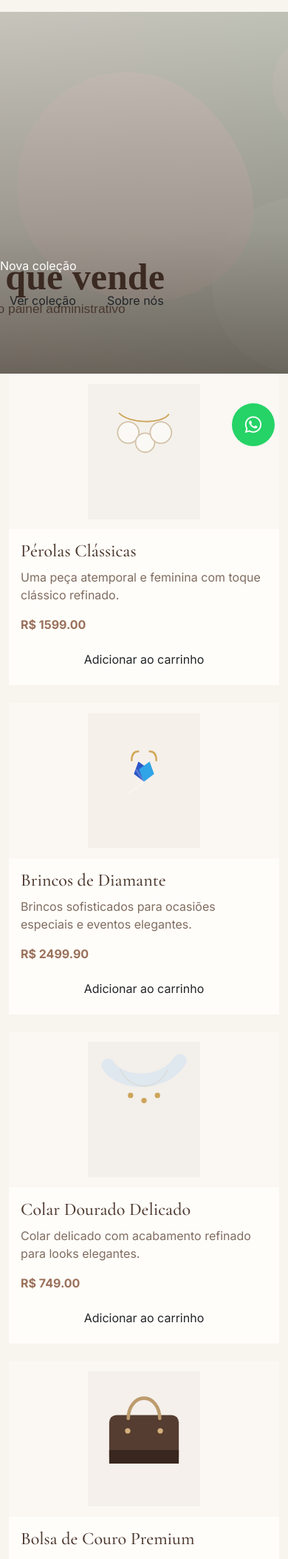
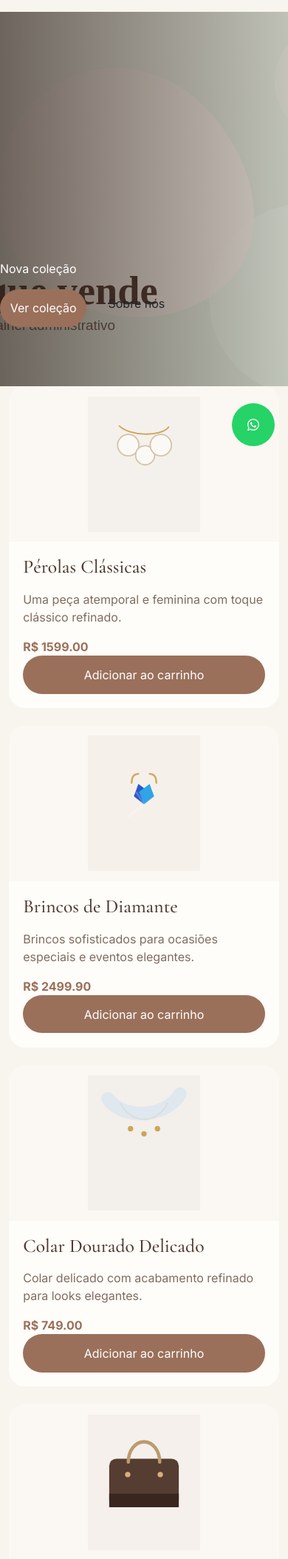
Before and after one commit to gabrieldigitalsales-del/carolina-helena, a Flask app: page / in a window 390 px wide. Shown: the part 161-2268 px from the top of the page at 74% size. Run offline with Flask 3, Linux system fonts and the light colour scheme; data comes from the database, SQL or seed files in the repository; parts of the project's set-up code (start-up, migrations or seed data) failed here and were passed over.

Commit message:
Atualizar o style.css

```diff
--- a/static/css/style.css
+++ b/static/css/style.css
@@ -1,22 +1,17 @@
 :root {
     --bg: #f8f4ee;
     --surface: #fffdf9;
-    --surface-soft: #f2e7db;
     --surface-soft-2: #fbf7f2;
-    --surface-green: #eef4eb;
     --text: #4e3a31;
     --muted: #7f6c60;
     --primary: #9a705b;
     --primary-dark: #7a5747;
-    --primary-soft: #ead9cc;
     --border: #e4d7cb;
-    --shadow: 0 18px 45px rgba(86, 58, 44, 0.08);
     --shadow-soft: 0 10px 25px rgba(86, 58, 44, 0.06);
     --radius: 22px;
 }
 
 * { box-sizing: border-box; }
-html { scroll-behavior: smooth; }
 
 body {
     font-family: 'Inter', sans-serif;
@@ -24,18 +19,11 @@ body {
     color: var(--text);
 }
 
-h1, h2, h3, h4, h5, .navbar-brand {
+h1, h2, h3 {
     font-family: 'Cormorant Garamond', serif;
 }
 
 img { max-width: 100%; }
-
-/* ===== NAVBAR ===== */
-
-.site-navbar {
-    background: rgba(248, 244, 238, 0.94);
-    backdrop-filter: blur(12px);
-}
 
 /* ===== HERO ===== */
 
@@ -52,13 +40,19 @@ img { max-width: 100%; }
     width: 100%;
     height: 100%;
     object-fit: cover;
-    object-position: center center;
+    object-position: center;
+    transform: scale(1);
+    transition: transform 6s ease;
+}
+
+.carousel-item.active .hero-image {
+    transform: scale(1.05);
 }
 
 .hero-overlay {
     position: absolute;
     inset: 0;
-    background: linear-gradient(90deg, rgba(40, 27, 20, 0.68) 0%, rgba(40, 27, 20, 0.36) 46%, rgba(40, 27, 20, 0.15) 100%);
+    background: linear-gradient(90deg, rgba(40,27,20,0.65), rgba(40,27,20,0.2));
 }
 
 .hero-content {
@@ -68,67 +62,82 @@ img { max-width: 100%; }
     padding: 5rem 0;
 }
 
-/* ===== PRODUTOS (CORRIGIDO) ===== */
+/* ===== PRODUTOS ===== */
 
 .product-card {
     overflow: hidden;
     height: 100%;
     display: flex;
     flex-direction: column;
+    border-radius: var(--radius);
+    background: var(--surface);
+    transition: transform 0.25s ease, box-shadow 0.25s ease;
+}
+
+.product-card:hover {
+    transform: translateY(-6px);
+    box-shadow: 0 20px 40px rgba(0,0,0,0.08);
 }
 
 .product-image-link {
     display: block;
     width: 100%;
+    overflow: hidden;
 }
 
 .product-thumb-wrap {
-    position: relative;
-    background: var(--surface-soft-2);
     height: 280px;
     min-height: 280px;
     padding: 0.85rem;
     display: flex;
     align-items: center;
     justify-content: center;
+    background: var(--surface-soft-2);
     overflow: hidden;
-    flex-shrink: 0;
 }
 
 .product-image {
     width: 100%;
     height: 100%;
     object-fit: contain;
-    object-position: center;
-    border-radius: 14px;
+    transform: scale(1);
+    transition: transform 0.45s ease;
+}
+
+/* ZOOM ELEGANTE */
+.product-card:hover .product-image {
+    transform: scale(1.08);
 }
 
 .product-body {
-    padding: 1.3rem;
+    padding: 1.2rem;
     display: flex;
     flex-direction: column;
     flex: 1;
-    background: var(--surface);
-    position: relative;
-    z-index: 2;
 }
 
 .product-body h3 {
-    font-size: 1.8rem;
+    font-size: 1.6rem;
 }
 
 .product-text {
     color: var(--muted);
-    margin-bottom: 1rem;
-}
-
-.price-row {
-    margin-bottom: 1rem;
+    margin: 0.5rem 0 1rem;
 }
 
 .current-price {
     font-weight: bold;
     color: var(--primary);
+    margin-bottom: 1rem;
+}
+
+.btn-primary-custom {
+    background: var(--primary);
+    color: white;
+    border-radius: 999px;
+    padding: 0.8rem;
+    text-align: center;
+    text-decoration: none;
 }
 
 /* ===== WHATSAPP ===== */
@@ -141,12 +150,11 @@ img { max-width: 100%; }
     width: 58px;
     height: 58px;
     border-radius: 50%;
+    background: #25D366;
+    color: white;
     display: flex;
     align-items: center;
     justify-content: center;
-    background: #25D366;
-    color: white;
-    font-size: 1.4rem;
 }
 
 /* ===== MOBILE ===== */
@@ -154,21 +162,12 @@ img { max-width: 100%; }
 @media (max-width: 767px) {
 
     .hero-banner {
-        min-height: 58vh;
+        min-height: 60vh;
         align-items: flex-end;
     }
 
     .hero-image {
-        object-position: 58% center;
-    }
-
-    .hero-overlay {
-        background: linear-gradient(
-            180deg,
-            rgba(40, 27, 20, 0.2) 0%,
-            rgba(40, 27, 20, 0.4) 60%,
-            rgba(40, 27, 20, 0.65) 100%
-        );
+        object-position: 60% center;
     }
 
     .product-thumb-wrap {
@@ -176,12 +175,13 @@ img { max-width: 100%; }
         min-height: 210px;
     }
 
-    .product-body {
-        padding: 1rem;
+    .product-card:hover {
+        transform: none;
+        box-shadow: none;
     }
 
-    .product-body h3 {
-        font-size: 1.5rem;
+    .product-card:hover .product-image {
+        transform: scale(1);
     }
 
     .whatsapp-float {
```
